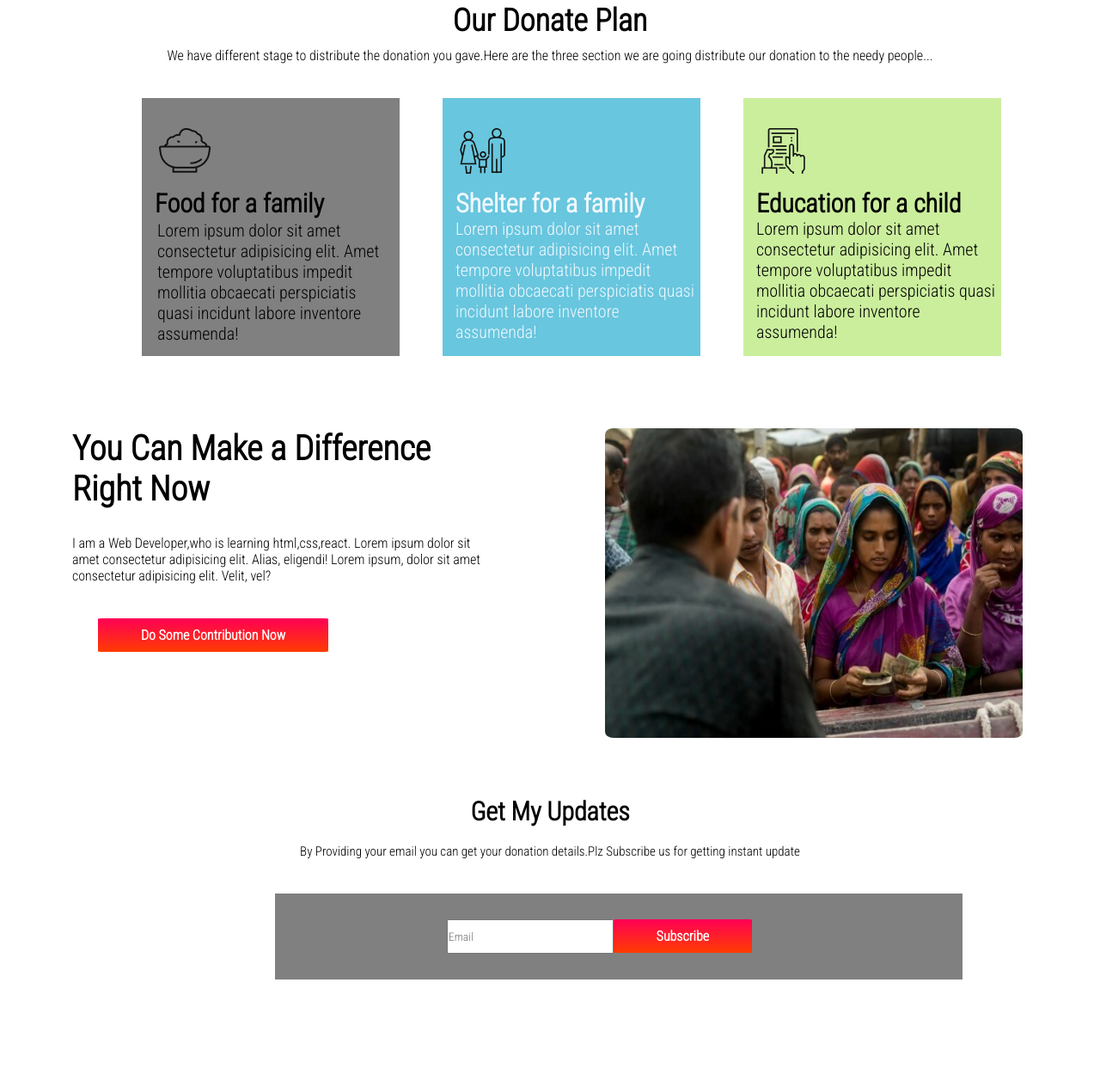
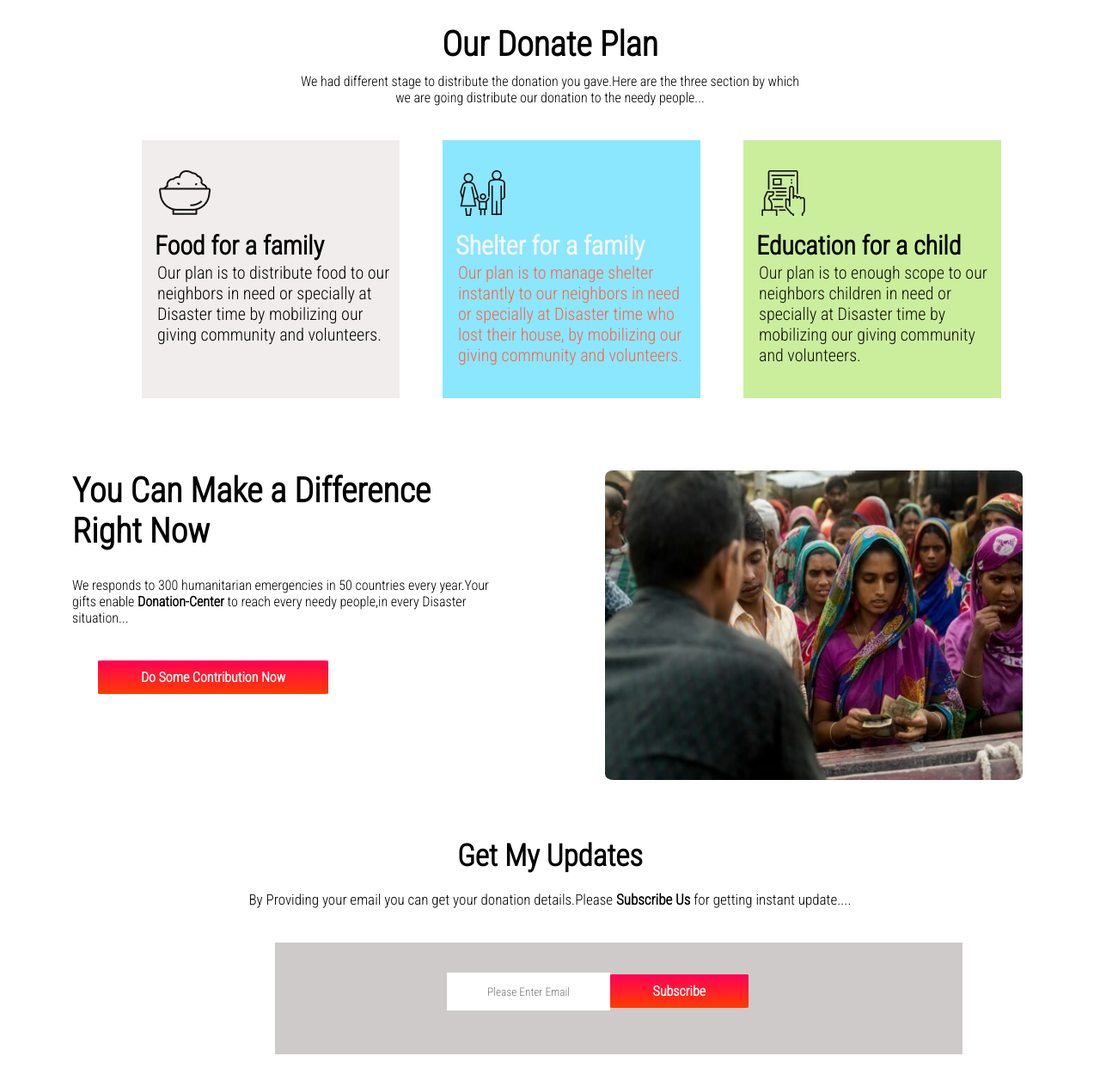
Before and after one commit to ASHRAFULEJAB/Donation-Center, a plain HTML site: page index.html in a window 1280 px wide. Shown: the part 934-2198 px from the top of the page at 86% size. Drawn offline with Linux system fonts and the light colour scheme.

Commit message:
last commit to this project

```diff
--- a/index.html
+++ b/index.html
@@ -14,11 +14,10 @@
     <!-- //First Section -->
    <div class="banner">
     <div class="banner-text">
-        <h1 class="banner-title">Let's Help Those Who Are
-            More In Need
+        <h1 class="banner-title">Let's Help Those Who Are  In Need
         </h1>
         <p class="banner-words">We are proudly non-profit, non-corporate and non-compromised.,Thousands of people like you  help us stand <br><span id="text-decoration">up for different Disaster situation. We rely on donations to carry out our mission</span> </p>
-        <a class="banner-link" target="_blank" href=""> Donate Now</a>
+        <a class="banner-link" target="_blank" href=""> Donate Now </a>
     </div>
    </div>
 
@@ -29,7 +28,7 @@
         Donate Today
        </h1>
        <p class="donate-des">
-        You can Donate Here! If you donate Something that will direcly go to the  needy people....Thanks!
+        You can Donate Here! If you donate Something that will direcly go to the  needy people.Thank you for kind support....
        </p>
     </div>
     <div class="donation-amount">
@@ -42,7 +41,7 @@
     </div>
     <div class="donation-input">
 
-        <input id="donationinputtype" type="text" placeholder="Other Amount ($Dollar)">
+        <input id="donationinputtype" type="text" placeholder="Other Amount $(Dollar)">
 
     </div>
     <div class="donationLinkedit">
@@ -55,7 +54,7 @@
     <div class="donateplan-title">
         <h1>Our Donate Plan</h1>
     </div>
-       <p id="donationplan-para">We have  different stage to distribute the donation you gave.Here are the three section we are going distribute our donation to the needy people...</p>
+       <p id="donationplan-para">We had  different stage to distribute the donation you gave.Here are the three section by which<br> we are going distribute our donation to the needy people...</p>
 
 
     <div class="donatesection">
@@ -65,7 +64,7 @@
            </div>
                 <div class="donatepart-header">
                 <h2>Food for a family</h2>
-                <p class="donateplan-des">Lorem ipsum dolor sit amet consectetur adipisicing elit. Amet tempore voluptatibus impedit mollitia obcaecati perspiciatis quasi incidunt labore inventore assumenda!</p>
+                <p class="donateplan-des">Our plan is to distribute food to our neighbors in need or specially at Disaster time by mobilizing our giving community and volunteers.</p>
             </div>
         </div>
             <div class="donatesection2">
@@ -74,7 +73,7 @@
                </div>
                     <div class="donatepart-header">
                     <h2>Shelter for a family</h2>
-                    <p class="donateplan-des1">Lorem ipsum dolor sit amet consectetur adipisicing elit. Amet tempore voluptatibus impedit mollitia obcaecati perspiciatis quasi incidunt labore inventore assumenda!</p>
+                    <p class="donateplan-des1">Our plan is to manage shelter instantly to our neighbors in need or specially at Disaster time who lost their house, by mobilizing our giving community and volunteers.</p>
                 </div>
             </div>
                 <div class="donatesection3">
@@ -83,18 +82,18 @@
                    </div>
                         <div class="donatepart-header">
                         <h2>Education for a child</h2>
-                        <p class="donateplan-des2">Lorem ipsum dolor sit amet consectetur adipisicing elit. Amet tempore voluptatibus impedit mollitia obcaecati perspiciatis quasi incidunt labore inventore assumenda!</p>
+                        <p class="donateplan-des2">Our plan is to enough scope to our neighbors children in need or specially at Disaster time by mobilizing our giving community and volunteers.</p>
                     </div>
                      </div>
-   </div>
-   </div>
+            </div>
+         </div>
 
    <!-- middle-part -->
    <section class="middle-part">
     <div class="half-width" >
     <h1 class="middletitle">You Can Make a Difference Right Now</h1>
     <p id="middle-para">
-        I am a Web Developer,who is learning html,css,react. Lorem ipsum dolor sit amet consectetur adipisicing elit. Alias, eligendi! Lorem ipsum, dolor sit amet consectetur adipisicing elit. Velit, vel?
+       We responds to 300 humanitarian emergencies in 50 countries every year.Your gifts enable <b>Donation-Center</b> to reach every needy people,in every Disaster situation...
     </p>
     <a  id="middle-banner" class="banner-link" target="_blank" href="">Do Some Contribution Now</a>
 </div>
@@ -106,11 +105,11 @@
   <!-- middle-last-part -->
 <section class="middlelast-part">
     <h1 id="middlelast">Get My Updates</h1>
-    <p id="middlelastpara">By Providing your email you can get your donation details.Plz Subscribe us for getting instant update
+    <p id="middlelastpara">By Providing your email you can get your donation details.Please <b>Subscribe Us</b> for getting instant update....
     </p>
    <div class="middlelastflex">
     <div class="middleemail">
-        <input id="inputformbig" type="mail" placeholder="Email">
+        <input id="inputformbig" type="mail" placeholder="Please Enter Email">
         <a id="middlelastbtn" class="donation-link" target="_blank" href=""> Subscribe</a>
     </div>
    </div>
--- a/style.css
+++ b/style.css
@@ -22,10 +22,12 @@
     justify-content:center ;
     flex-direction: column;
     align-items: center;
+
 }
 .banner-title{
     padding: 2%;
     font-weight: bold;
+    font-size: 50px;
 }
 #text-decoration{
     padding-left: 8%;
@@ -51,7 +53,7 @@
     padding-left: 25%;
 }
 .donate-title{
-    font-size: 35px;
+    font-size: 40px;
     font-weight: bold;
     padding-bottom: 3%;
     color: rgb(0, 0, 0);
@@ -110,7 +112,7 @@
     text-align: center;
     padding-top: 2%;
     font-weight: 900;
-    font-size: 18px;
+    font-size: 20px;
     margin-bottom: 10px;
 
 }
@@ -134,6 +136,26 @@
     margin-right: 5px;
     margin-top: 2px;
     margin-bottom: 30px;
+    color: black;
+    font-size: 20px;
+
+}
+.donateplan-des1{
+    margin-left: 3px;
+    margin-right: 5px;
+    margin-top: 2px;
+    margin-bottom: 30px;
+    color:tomato;
+    font-size: 20px;
+
+}
+.donateplan-des2{
+    margin-left: 3px;
+    margin-right: 5px;
+    margin-top: 2px;
+    margin-bottom: 30px;
+    color:rgb(15, 15, 15);
+    font-size: 20px;
 
 }
 .donatesection1{
@@ -142,7 +164,7 @@
     margin-left: 50px;
     margin-top: 40px;
     border: 1px  gray;
-    background-color: gray;
+    background-color: rgba(241, 236, 236, 0.938);
     color: black;
 
 }
@@ -152,8 +174,8 @@
     margin-left: 50px;
     margin-top: 40px;
     border: 1px  gray;
-    background-color: rgba(77, 188, 216, 0.849);
-    color: aliceblue;
+    background-color: rgba(45, 212, 253, 0.555);
+    color: whitesmoke;
 }
 .donatesection3{
     width: 300px;
@@ -208,41 +230,45 @@
      display: flex;
      align-items: center;
      width: 800px;
-     height: 100px;
-     border: 1px gray;
+     height: 130px;
+     border: 0px gray;
      margin-left: 320px;
      margin-top: 40px;
-     background-color: rgb(128, 128, 128);
+     background-color: rgb(207, 202, 202);
+
  }
 
  #middlelast{
     color: rgb(0, 0, 0);
     text-align: center;
-    font-size: 30px;
+    font-size: 35px;
     font-weight: bold;
     margin-bottom: 20px;
  }
 #middlelastpara{
     text-align: center;
-    font-size: 15px;
+    font-size: 17px;
 
 }
 #inputformbig{
     width: 190px;
-    height: 36px;
-    margin-top: 80px;
+    height: 37px;
+    margin-top: 70px;
+    text-align: center;
+    border: none;
+    padding-top: 1%;
+    padding-bottom: 1%;
 }
 
 .middleemail{
 
    height: 200px;
-    margin-left: 200px;
-    /* margin-bottom: 30px; */
+   margin-left: 200px;
+
 }
 #middlelastbtn{
     margin-left: -4px;
     margin-bottom: 4px;
-
 }
 
 /* Footer Part */
@@ -250,7 +276,7 @@
     width: 100vw;
     height: 30vh;
     background-color: black;
-    margin-top: 200px;
+    margin-top: 140px;
 
 }
 .footer-title{
```
